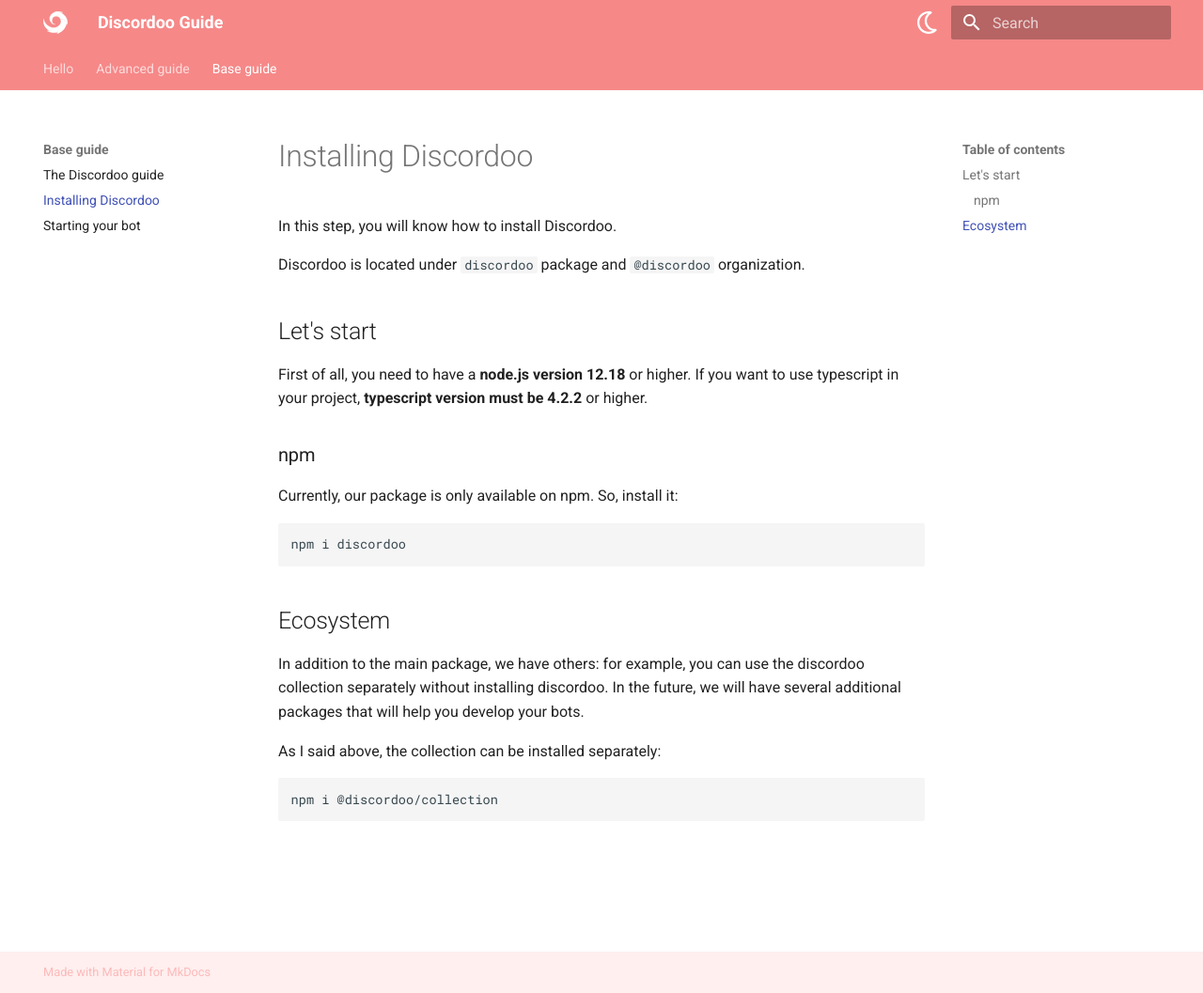
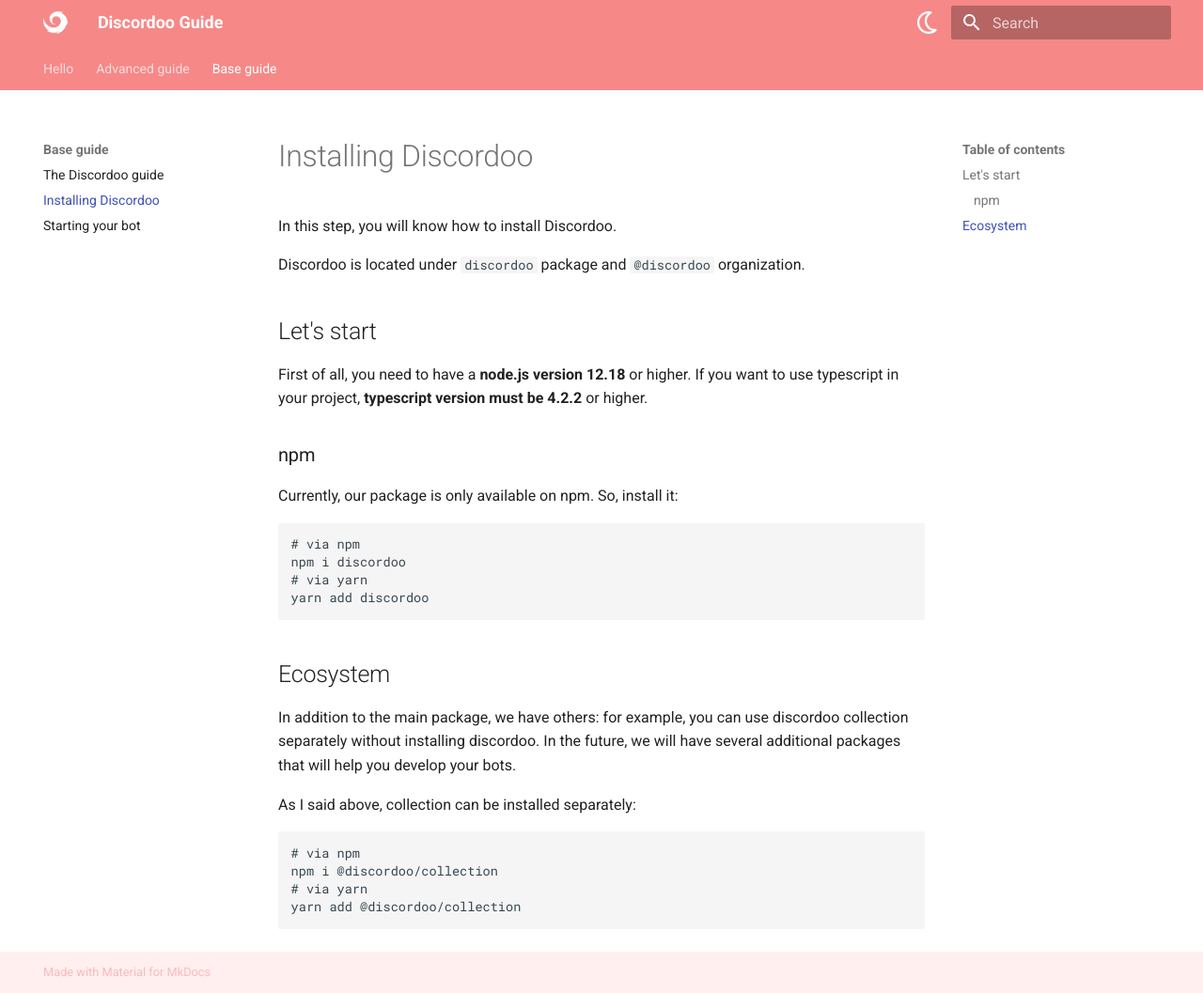
Before and after one commit to ddoodev/guide, an MkDocs documentation site: the page built from docs/base-guide/installing.md, in a window 1280 px wide and 1057 px high. Shown: the whole window at 94% size. Built offline with MkDocs 1.6.1 and Material for MkDocs 9.7.7, drawn with Linux system fonts in a browser that asks for light colours; nearby versions of some CDN libraries.

Commit message:
fix(base-guide): grammar fixes base-guide/installing.md

````diff
--- a/docs/base-guide/installing.md
+++ b/docs/base-guide/installing.md
@@ -10,13 +10,19 @@ If you want to use typescript in your project, **typescript version must be 4.2.
 ### npm
 Currently, our package is only available on npm. So, install it:
 ```shell
+# via npm
 npm i discordoo
+# via yarn
+yarn add discordoo
 ```
 
 ## Ecosystem
-In addition to the main package, we have others: for example, you can use the discordoo collection separately without installing discordoo. In the future, we will have several additional packages that will help you develop your bots.
+In addition to the main package, we have others: for example, you can use discordoo collection separately without installing discordoo. In the future, we will have several additional packages that will help you develop your bots.
 
-As I said above, the collection can be installed separately:
+As I said above, collection can be installed separately:
 ```shell
+# via npm
 npm i @discordoo/collection
+# via yarn
+yarn add @discordoo/collection
 ```
````
